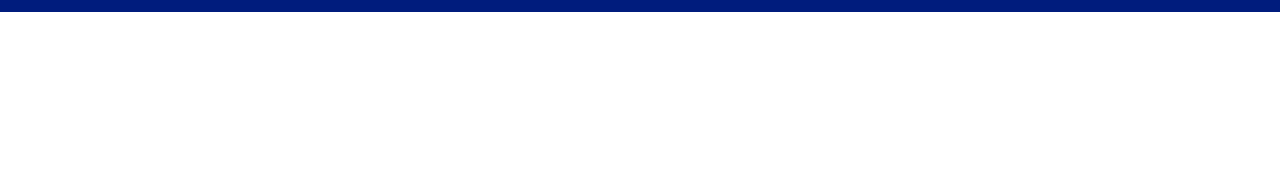
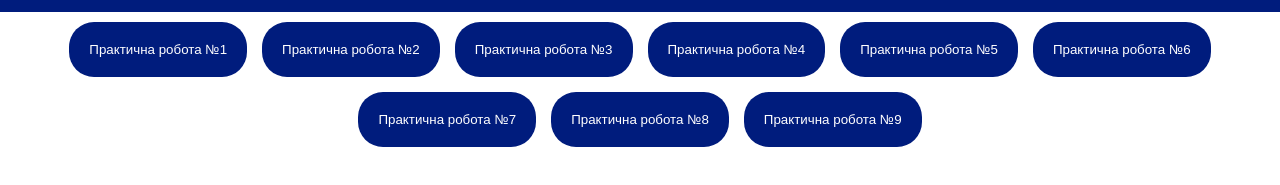
Before and after one commit to VaL2111/IM-31-appRECORD-BakhmatskyiValentyn-FIOT-2025, a plain HTML site: page index.html in a window 1280 px wide. Shown: the part 213-398 px from the top of the page. Drawn offline with Linux system fonts and the light colour scheme.

Commit message:
Add buttons for practical work

```diff
--- a/index.html
+++ b/index.html
@@ -28,5 +28,18 @@
             </div>
         </div>
     </header>
+    <main>
+        <section class="works">
+            <button class="work-btn" data-target="work1">Практична робота №1</button>
+            <button class="work-btn" data-target="work2">Практична робота №2</button>
+            <button class="work-btn" data-target="work3">Практична робота №3</button>
+            <button class="work-btn" data-target="work3">Практична робота №4</button>
+            <button class="work-btn" data-target="work3">Практична робота №5</button>
+            <button class="work-btn" data-target="work3">Практична робота №6</button>
+            <button class="work-btn" data-target="work3">Практична робота №7</button>
+            <button class="work-btn" data-target="work3">Практична робота №8</button>
+            <button class="work-btn" data-target="work3">Практична робота №9</button>
+        </section>
+    </main>
 </body>
 </html>
--- a/style.css
+++ b/style.css
@@ -40,4 +40,27 @@ body {
   border-radius: 10px;
 }
 
+.works {
+  display: flex;
+  flex-wrap: wrap;
+  gap: 15px;
+  justify-content: center;
+  margin: 10px 0px;
+}
+
+.work-btn {
+  background: #001c7d;
+  color: white;
+  padding: 20px 20px;
+  border-radius: 25px;
+  border: none;
+  cursor: pointer;
+  transition: 0.3s;
+}
+
+.work-btn:hover {
+  background: #f8c51e;
+  color: #001c7d;
+}
+
 /*# sourceMappingURL=style.css.map */
```
